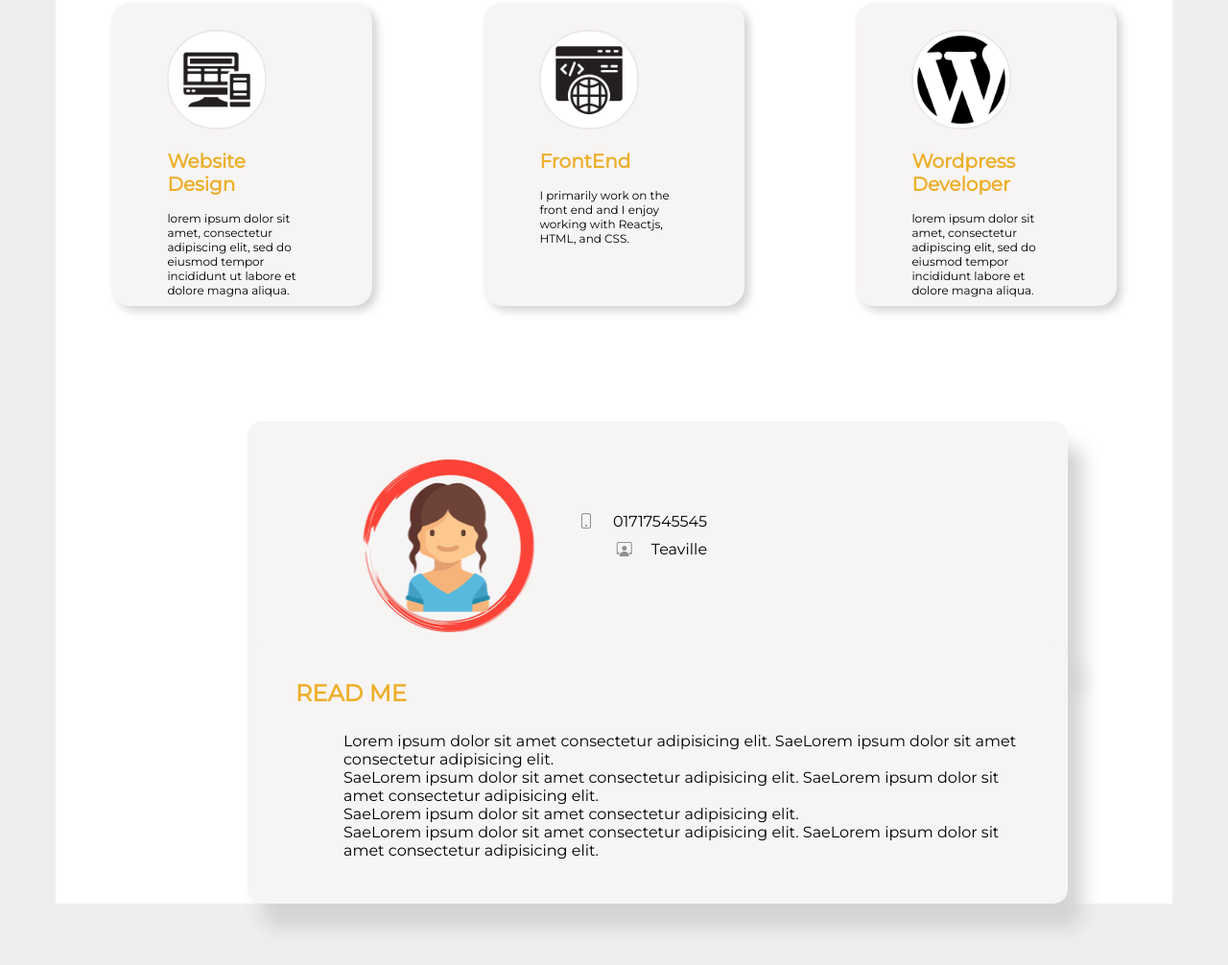
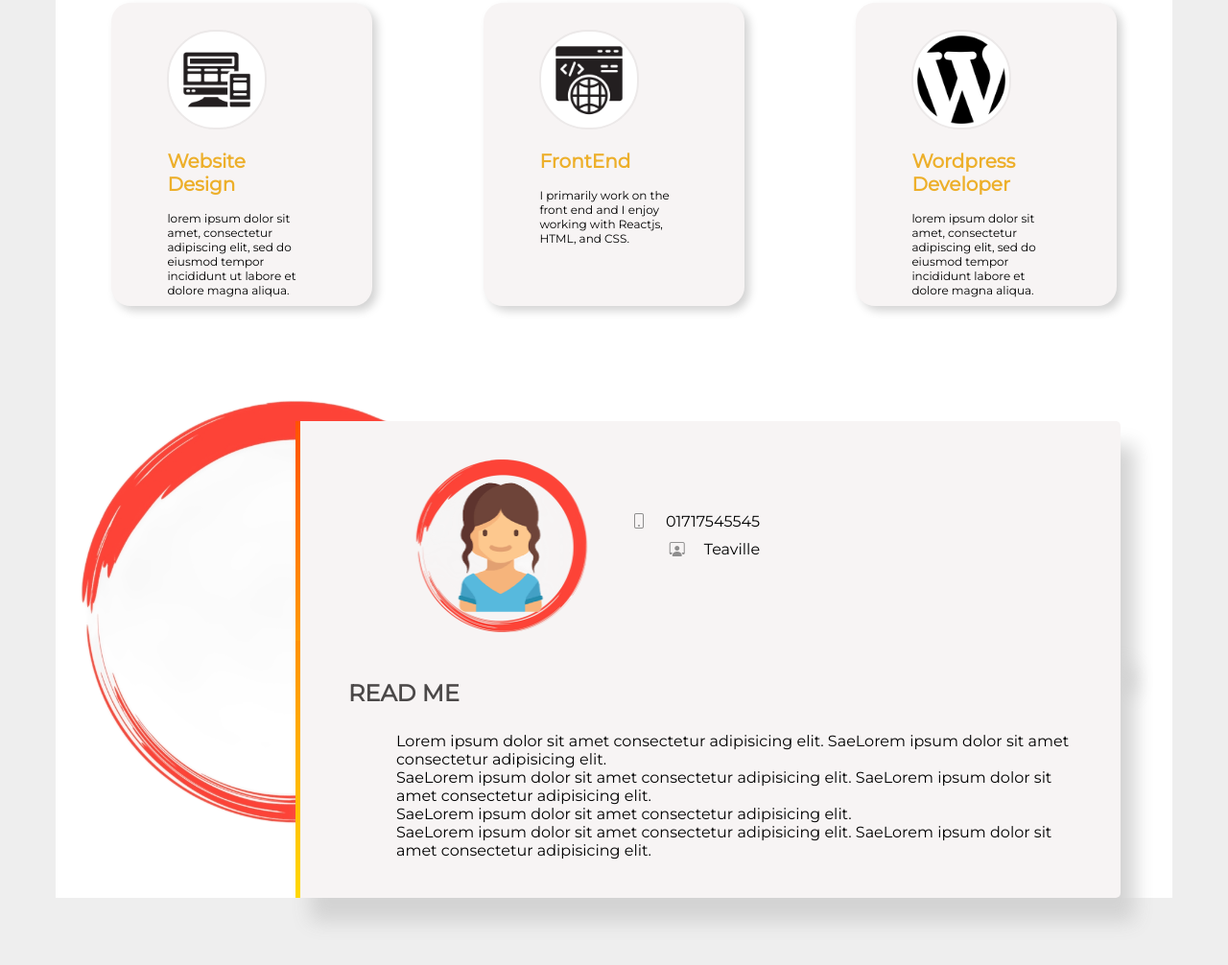
Before and after one commit to TonimaTahsin/Portfolio-Project, a plain HTML site: page index.html in a window 1280 px wide. Shown: the part 810-1816 px from the top of the page at 96% size. Drawn offline with nearby package versions, Linux system fonts and the light colour scheme.

Commit message:
about-area

```diff
--- a/style.css
+++ b/style.css
@@ -42,10 +42,9 @@ nav ul a{
 }
 .services h1{
   font-weight:bold;
-  color:rgba(235, 168, 22, 0.911);
   text-align: center;
   padding-top: 100px;
-
+  color:rgb(75, 72, 72)
 }
 hr{
   width: 20%;
@@ -118,18 +117,23 @@ hr{
   height: 100%;
   margin-top: -50px;
   padding-top: 100px;
-
-
+  background-image: url(./images/164-1645504_circle-for-logo-design\ \(2\).png);
+  background-size: 500px;
+  background-repeat: no-repeat;
+  background-position: left;
 }
 .half-width-contact{
   width: 70%;
   height: 100%;
   display: flex;
-  border-radius: 15px;
+  border-radius: 5px;
   box-shadow: 15px 25px 20px lightgrey;
   background-color: rgb(247, 244, 244);
-  margin-left: 200px;
+  margin-left: 250px;
   padding: 10px 20px;
+  border-left: 5px solid;
+  border-image: linear-gradient(rgb(255, 81, 0),orange);
+  border-image-slice: 1;
 }
 .half-width-contact ul{
   list-style: none;
@@ -157,19 +161,21 @@ hr{
     width: 70%;
     height: 100%;
     border: 5px rgb(32, 30, 30);
-    border-radius: 15px;
+    border-radius: 5px;
     box-shadow: 15px 25px 20px lightgrey;
     background-color: rgb(247, 244, 244);
-    margin-left: 200px;
-    margin-bottom: 100px;
+    margin-left: 250px;
     margin-top: -50px;
     padding: 10px 20px;
+    border-left: 5px solid;
+    border-image: linear-gradient(rgb(255, 145, 0),rgb(255, 217, 0));
+    border-image-slice: 1;
   }
 .half-width-read h1{
   margin-top: 30px;
   text-align: left;
   font-weight: 400px;
-  color:rgba(235, 168, 22, 0.911);
+  color: rgb(75, 72, 72);
   margin-left: 30px;
   margin-bottom: 0px;
 
@@ -177,5 +183,5 @@ hr{
 
 .half-width-read p{
   padding: 10px 20px 20px 80px;
-
+  margin-bottom: 10px;
 }
```
Also changed, not shown: images/164-1645504_circle-for-logo-design (2).png (added), images/images (1).png (added), images/orange-circle-11550717622dnx440dmao (1).png (added), images/talk-button.png (deleted).
